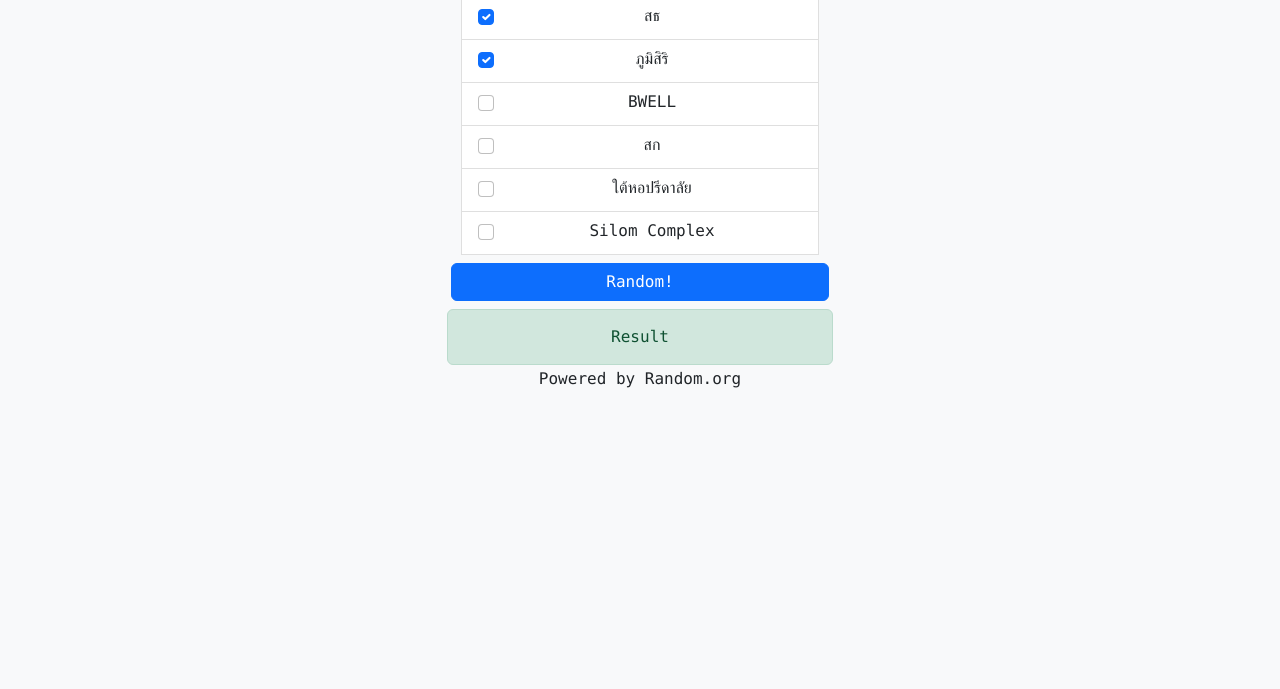
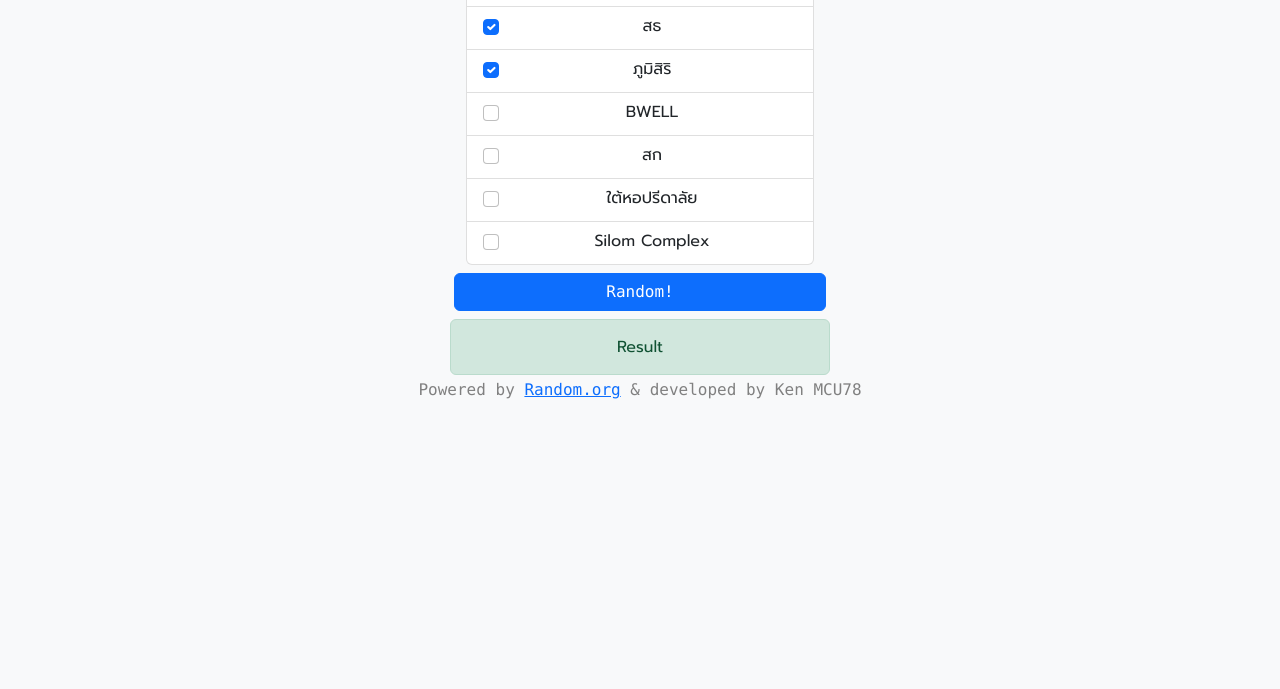
Before and after one commit to Ittipatken/mdcu-random, a website: page index.html in a window 1280 px wide. Shown: the part 111-800 px from the top of the page. Drawn offline with nearby package versions, Linux system fonts and the light colour scheme.

Commit message:
Add files via upload

```diff
--- a/index.css
+++ b/index.css
@@ -4,9 +4,30 @@ body {
     --bs-body-line-height: 1.4;
     --bs-body-bg: var(--bs-gray-100);
   }
+.form-check-label {
+  font-family: 'Prompt', sans-serif;
+}
+.alert {
+  font-family: 'Prompt', sans-serif;
+}
+/* CSS Reset */
+html {
+  box-sizing: border-box;
+}
 
-  .table {
-    --bs-table-color: var(--bs-gray-600);
-    --bs-table-bg: var(--bs-gray-100);
-    --bs-table-border-color: transparent;
-  }
+*, *:before, *:after {
+  box-sizing: inherit;
+}
+
+* {
+  margin: 0;
+  padding: 0;
+}
+
+.top-banner {
+  overflow-x: hidden;
+  text-align: center;
+  color: white;
+  background-color: black;
+  margin-bottom: 0.25em;
+}
--- a/index.html
+++ b/index.html
@@ -5,16 +5,21 @@
     <link href="https://cdn.jsdelivr.net/npm/bootstrap@5.2.2/dist/css/bootstrap.min.css" rel="stylesheet"
         integrity="sha384-Zenh87qX5JnK2Jl0vWa8Ck2rdkQ2Bzep5IDxbcnCeuOxjzrPF/et3URy9Bv1WTRi" crossorigin="anonymous">
     <link href="index.css" rel="stylesheet">
+    <link rel="preconnect" href="https://fonts.googleapis.com">
+    <link rel="preconnect" href="https://fonts.googleapis.com">
+    <link href="https://fonts.googleapis.com/css2?family=Prompt&display=swap" rel="stylesheet">
     <meta name="viewport" content="width=device-width" />
 </head>
 
 <body>
-    <div class="p-1 container">
-        <h1>MDCU True Randomness Generator</h1>
+    <div class="top-banner">
+        <h1 style="padding-top: 0.25em">MDCU True Randomness Generator</h1>
+    </div>
+    <div class="container">
         <script type="module" src="random.js"></script>
-        <ul class="p-1 list-group">
-            <div class="row checkbox-row justify-content-center">
-                <div class="col-6 col-md-4">
+        <div class="row checkbox-row justify-content-center">
+            <div class="col-8 col-md-4">
+                <ul class="p-1 list-group">
                     <li class="list-group-item">
                         <div class="form-check">
                             <input class="form-check-input" type="checkbox" value="" id="check-box1">
@@ -71,20 +76,20 @@
                             </label>
                         </div>
                     </li>
-                </div>
+                </ul>
             </div>
-        </ul>
-        <div class="m-1 d-grid gap-2 col-6 col-md-4 mx-auto">
+        </div>
+        <div class="m-1 d-grid gap-2 col-8 col-md-4 mx-auto">
             <button class="btn btn-primary" type="button" id="gen-btn">Random!</button>
         </div>
         <div class="row justify-content-center">
-            <div class="m-1 alert alert-success col-6 col-md-4 justify-content-center" role="alert" id="output">
+            <div class="m-1 alert alert-success col-8 col-md-4 justify-content-center" role="alert" id="output">
                 Result
             </div>
+            <p style="color: gray">Powered by <a href="https://random.org">Random.org</a> & developed by Ken MCU78</p>
         </div>
-           <h6>Powered by Random.org</h6>
+
     </div>
-
 </body>
 
 </html>
--- a/random.js
+++ b/random.js
@@ -64,7 +64,7 @@ genBtn.addEventListener("click", function () {
             })
             .catch(err => console.log(err))
     } else {
-        document.getElementById("output").textContent = "เลือกให้มันมากกว่า 1 ที่ดิ"
+        document.getElementById("output").textContent = "เลือกมากกว่า 1 ที่"
     }
 
 
```
